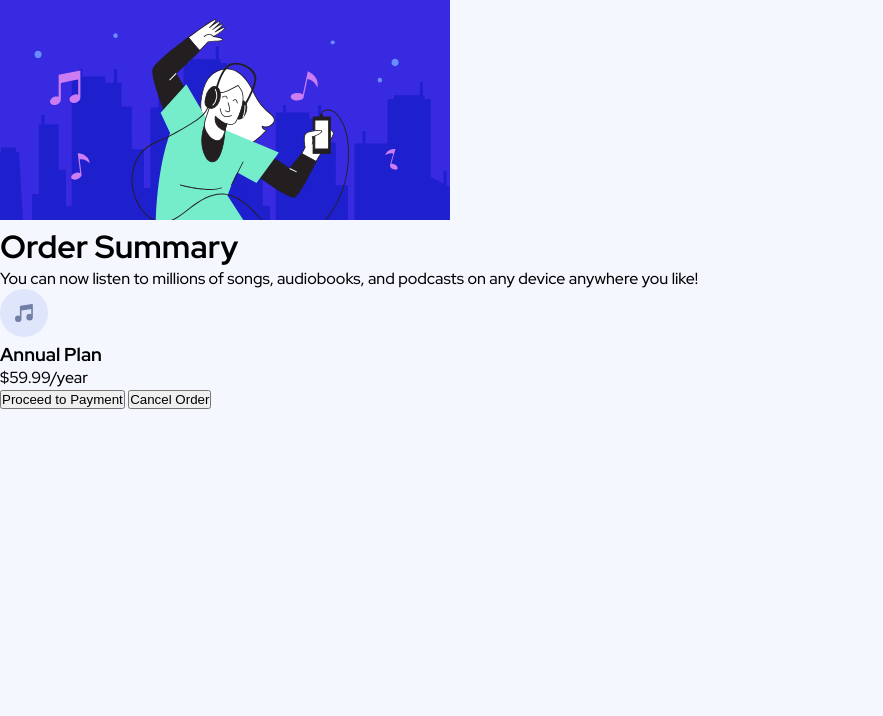
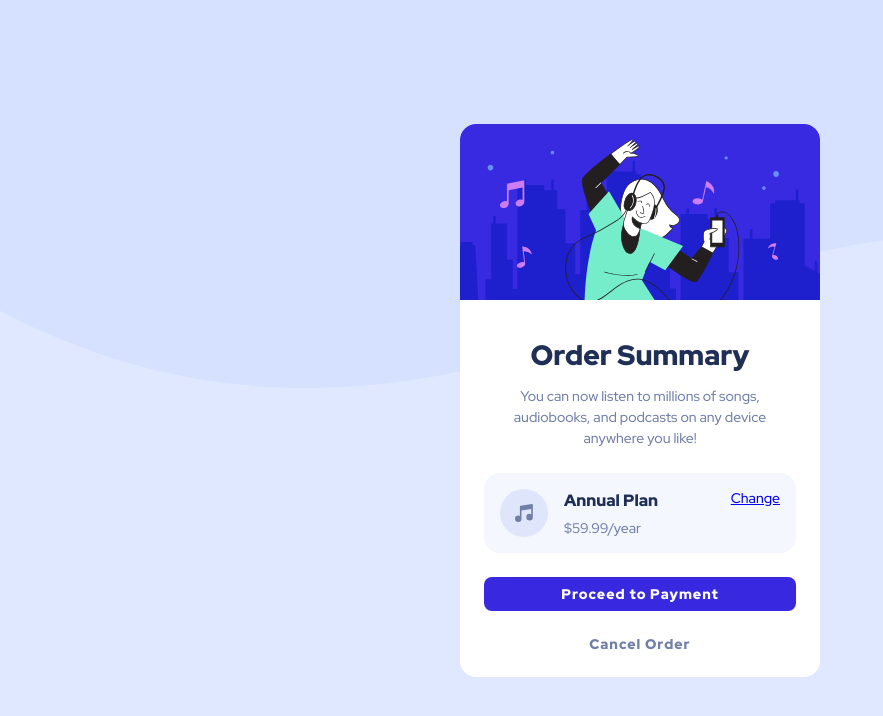
Before and after one commit to kaar-codes/order-summary-component, a plain HTML site: page index.html in a window 1280 px wide. Shown: the whole page, without its empty margins (0-883 px from the left). Drawn offline with Linux system fonts and the light colour scheme.

Commit message:
Desktop Design without Hover and Active effects are not being added

```diff
--- /dev/null
+++ b/container.css
@@ -0,0 +1,71 @@
+/* Main Container */
+.card-container {
+  background-color: var(--white);
+  width: 360px;
+  border-radius: var(--b-radius);
+  overflow: hidden;
+}
+
+.plan {
+  padding: 24px;
+  display: flex;
+  flex-direction: column;
+  gap: 24px;
+  border-radius: inherit;
+}
+
+.plan-details {
+  background-color: var(--blue50);
+  display: flex;
+  border-radius: inherit;
+  gap: 16px;
+  padding: 16px;
+}
+
+.plan-summary {
+  text-align: center;
+}
+
+.plan-summary h1 {
+  margin: 12px;
+}
+
+.plan-summary p {
+  line-height: 21px;
+}
+
+.illustration img {
+  width: 100%;
+  display: block;
+}
+
+.plan-details-amt {
+  flex-grow: 1;
+  font-size: 1em;
+  display: flex;
+  flex-direction: column;
+  justify-content: space-between;
+}
+
+/* CTA - Call to Actions */
+.plan-cta {
+  border-radius: inherit;
+}
+
+.cta {
+  all: unset;
+  display: block;
+  width: 100%;
+  text-align: center;
+  color: var(--gray600);
+  letter-spacing: 1px;
+  font-weight: 900;
+}
+
+.btn-pay {
+  color: var(--white);
+  background-color: var(--blue700);
+  padding: 8px;
+  margin-block-end: 24px;
+  border-radius: calc(var(--b-radius) / 2);
+}
--- a/index.html
+++ b/index.html
@@ -15,11 +15,12 @@
             alt="A girl listening and vibing to her favorite song"
           />
         </div>
+        <div class="plan">
           <div class="plan-summary">
             <h1 class="base-heading">Order Summary</h1>
             <p class="about-plan">
-            You can now listen to millions of songs, audiobooks, and podcasts on
-            any device anywhere you like!
+              You can now listen to millions of songs, audiobooks, and podcasts
+              on any device anywhere you like!
             </p>
           </div>
           <div class="plan-details">
@@ -28,6 +29,7 @@
               <h3 class="sub-heading">Annual Plan</h3>
               <p>&#x24;59.99/year</p>
             </div>
+            <a href="#">Change</a>
           </div>
           <div class="plan-cta">
             <button class="cta btn-pay">Proceed to Payment</button>
@@ -35,5 +37,6 @@
           </div>
         </div>
       </div>
+    </div>
   </body>
 </html>
--- /dev/null
+++ b/mobile.css
@@ -0,0 +1,6 @@
+/* Don't Worry about this file we will deal with this Later */
+@media (max-width: 375px) {
+  body {
+    background-color: red;
+  }
+}
--- a/style.css
+++ b/style.css
@@ -1,7 +1,10 @@
+@import "./container.css";
+@import "./mobile.css";
+
 * {
   margin: unset;
   padding: unset;
-  box-sizing: border-box;
+  box-sizing: border-box !important;
 }
 
 /* red-hat-display-500 - latin */
@@ -30,7 +33,7 @@
 }
 
 html {
-  font-size: 16px;
+  font-size: 14px;
   font-family: "Red Hat Display", sans-serif;
 }
 
@@ -40,8 +43,35 @@ html {
   --blue50: hsl(225, 100%, 98%);
   --gray600: hsl(224, 23%, 55%);
   --blue950: hsl(223, 47%, 23%);
+  --white: hsl(0, 0%, 100%);
+
+  --b-radius: 16px;
 }
 
 body {
-  background: var(--blue50);
+  background: var(--blue100);
+  background-image: url("./images/pattern-background-desktop.svg");
+  background-size: 100vw;
+  background-repeat: no-repeat;
 }
+
+#root {
+  height: 100vh;
+  display: flex;
+  justify-content: center;
+  align-items: center;
+}
+
+h1,
+h2,
+h3,
+h4,
+h5,
+h6 {
+  font-weight: 900;
+  color: var(--blue950);
+}
+
+p {
+  color: var(--gray600);
+}
```
Lines whose indentation alone changed are shown as unchanged.
